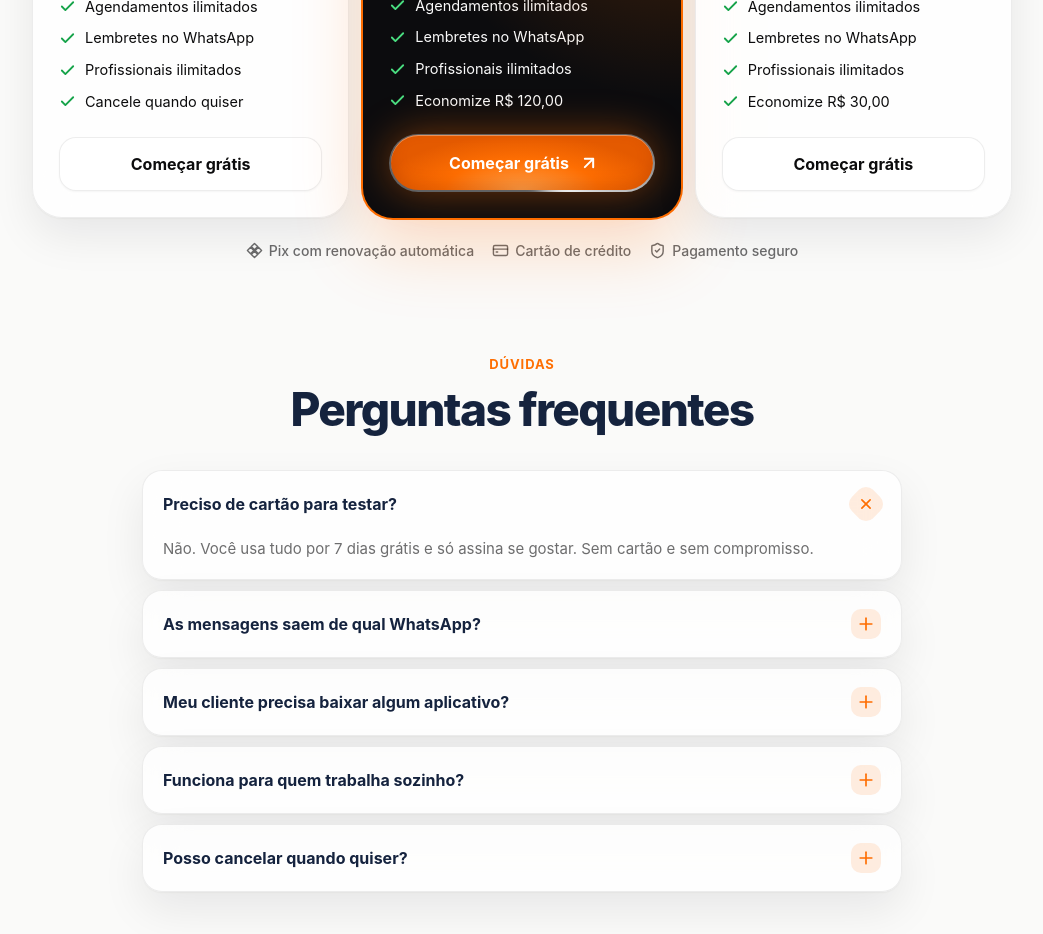
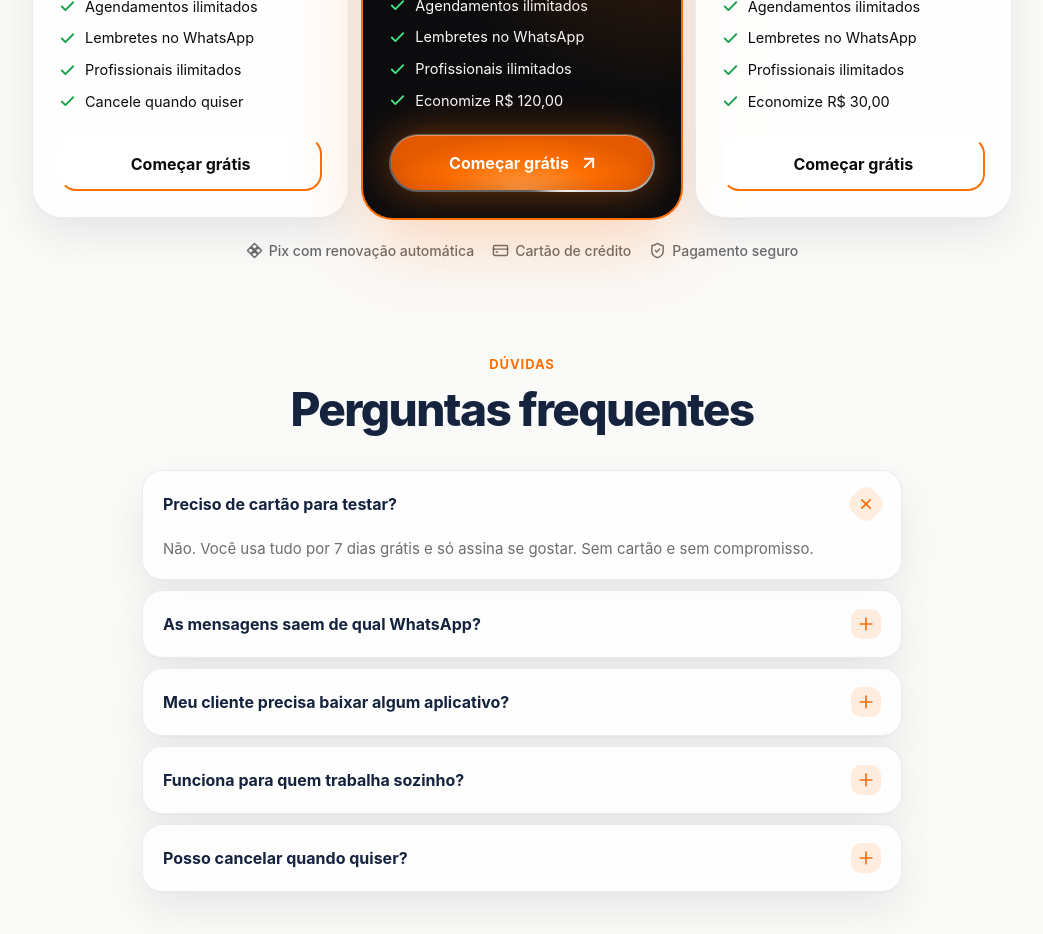
Before and after one commit to viniciusalvesmkt2023-glitch/AGENDAFACIL, a Next.js app: page / in a window 1280 px wide. Shown: the part 4200-5134 px from the top of the page, without its empty margins (118-1161 px from the left). Built offline with nearby package versions, Linux system fonts and the light colour scheme.

Commit message:
Botões "Começar grátis" dos planos Mensal e Semestral com o mesmo efeito laranja
Co-Authored-By: Claude Opus 5.5 <noreply@anthropic.com>
Claude-Session: https://claude.ai/code/session_01LhL6zctJbgCDUPhD952cyT

```diff
--- a/src/app/page.tsx
+++ b/src/app/page.tsx
@@ -268,7 +268,7 @@ export default async function Home({ searchParams }: { searchParams: Promise<{ c
                   {best ? (
                     <Cta href="/cadastro">Começar grátis</Cta>
                   ) : (
-                    <Link className="lp-btn ghost" href="/cadastro">Começar grátis</Link>
+                    <Link className="lp-btn ghost lp-shape" href="/cadastro">Começar grátis</Link>
                   )}
                 </div>
               );
```
